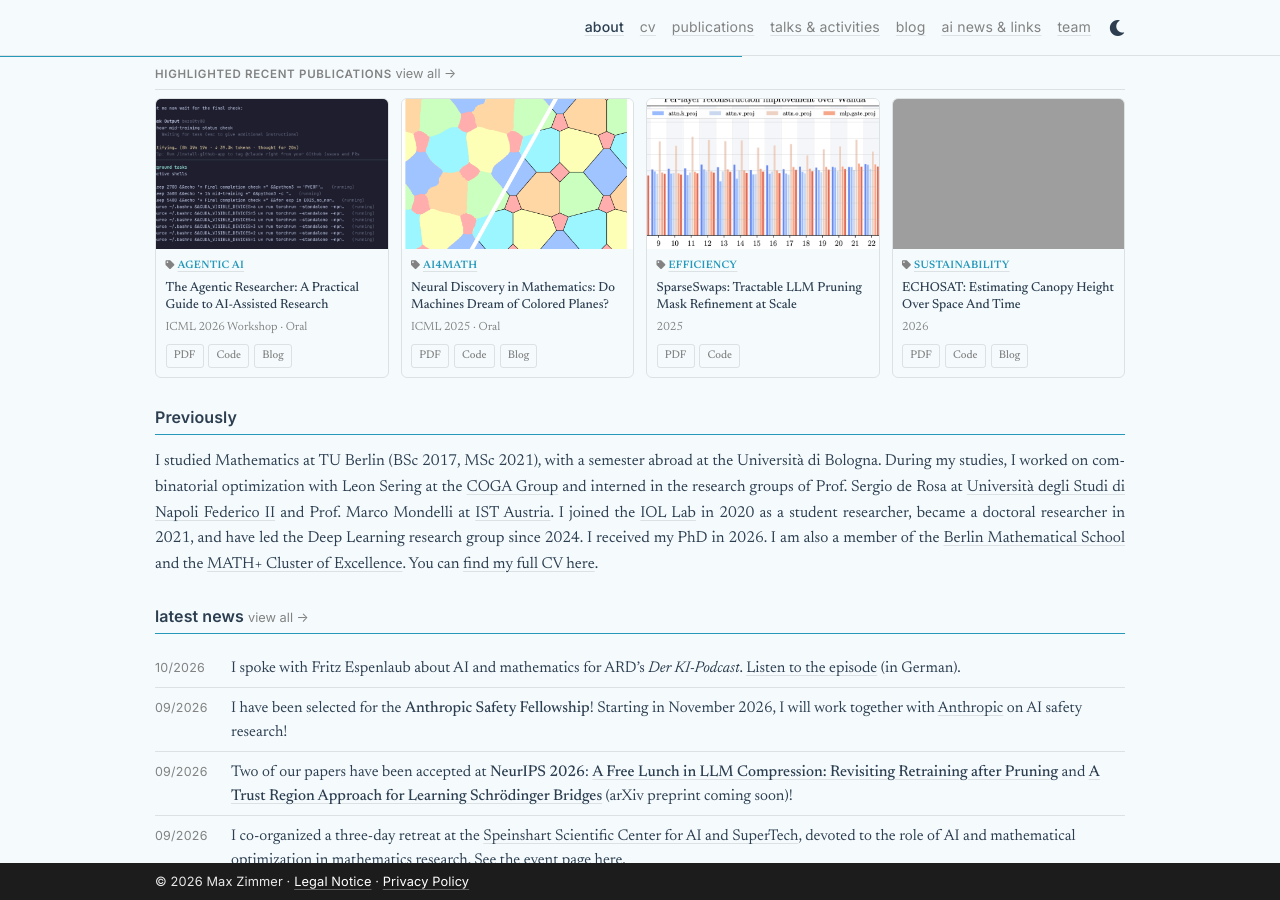
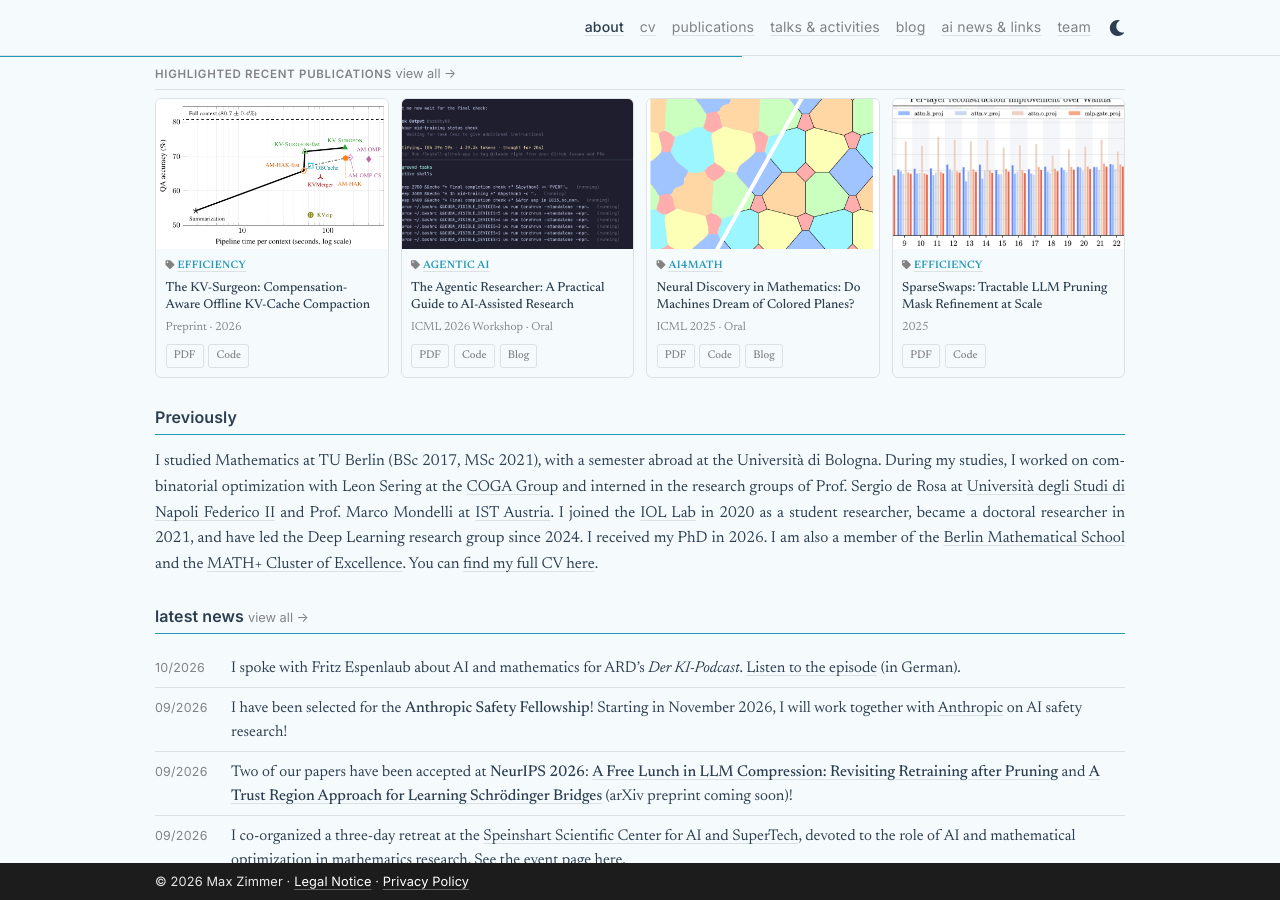
Before and after one commit to zimmer-m/zimmer-m.github.io, a Jekyll site: the page built from _pages/about.md, in a window 1280 px wide and 900 px high, scrolled down 531 px. Built offline with Jekyll 4.4.1, drawn with Linux system fonts in a browser that asks for light colours; full-size pictures stand in for the smaller copies a plugin makes; comment, search, counter and statistics services are not loaded; a style sheet for code colours, icons or effects is not loaded; grey boxes are pictures that could not be loaded.

Commit message:
changed highlighted publications

```diff
--- a/_data/highlighted_papers.yml
+++ b/_data/highlighted_papers.yml
@@ -1,6 +1,14 @@
 # Papers shown as tiles in the "Highlighted recent publications" box on the about page.
-# To add/remove a paper: edit this file AND set highlight_box={true} in papers.bib.
+# Add/remove/reorder tiles here; the list order determines their display order.
 # Fields: title, tag (display), tag_id (for /#tag-id anchor), venue, preview, pdf, code (optional), blog (optional)
+
+- title: "The KV-Surgeon: Compensation-Aware Offline KV-Cache Compaction"
+  tag: Efficiency
+  tag_id: efficiency
+  venue: "Preprint · 2026"
+  preview: kv_surgeon.png
+  pdf: https://arxiv.org/abs/2610.25933
+  code: https://github.com/ZIB-IOL/KV-Surgeon
 
 - title: "The Agentic Researcher: A Practical Guide to AI-Assisted Research"
   tag: Agentic AI
@@ -27,12 +35,3 @@
   preview: sparseswaps.png
   pdf: https://arxiv.org/abs/2512.10922
   code: https://github.com/ZIB-IOL/SparseSwaps
-
-- title: "ECHOSAT: Estimating Canopy Height Over Space And Time"
-  tag: Sustainability
-  tag_id: sustainability
-  venue: "2026"
-  preview: echosat.png
-  pdf: https://arxiv.org/abs/2602.21421
-  code: https://github.com/ai4forest/echosat
-  blog: /blog/2026/echosat
```
